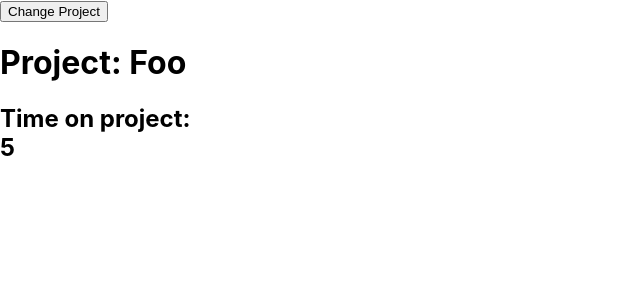
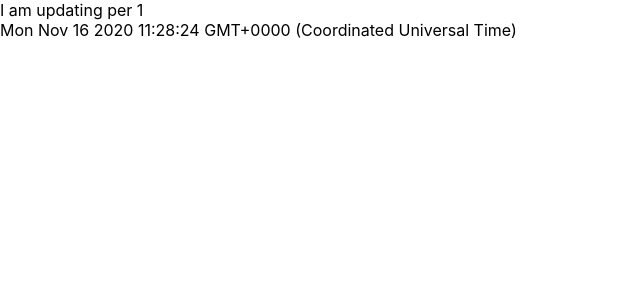
Before and after one commit to fireWinters/react-hook-demo, a React (Create React App) app: page / in a window 1280 px wide. Shown: the top 300 px of the page, without its empty margins (0-640 px from the left). Built offline with nearby package versions, Linux system fonts and the light colour scheme.

Commit message:
修改：不使用memo的情况下，子组件没有任何值的改变仍然会因为父组件的刷新而刷新

```diff
--- /dev/null
+++ b/src/Child.js
@@ -0,0 +1,7 @@
+import React from 'react';
+const Child = ({ seconds }) => {
+    console.log('I am rendering');
+    return <div>I am updating per {seconds}</div>
+
+}
+export default Child;
--- /dev/null
+++ b/src/MemoDemo.js
@@ -0,0 +1,23 @@
+import React, { Component } from 'react';
+import Child from './Child';
+class MemoDemo extends Component {
+    state = {
+        time: new Date()
+    }
+    componentDidMount() {
+        setInterval(() => {
+            this.setState({
+                time: new Date()
+            })
+        }, 1000);
+    }
+    render() {
+        return (
+            <div>
+                <Child seconds={1} />
+                {this.state.time.toString()}
+            </div>
+        )
+    }
+}
+export default MemoDemo;
--- a/src/index.js
+++ b/src/index.js
@@ -5,7 +5,8 @@ import './index.css';
 // import App from './TokenApp';
 // import App from './AppEffect';
 // import App from './TodoList';
-import App from './UseEffectDemo';
+// import App from './UseEffectDemo';
+import App from './MemoDemo';
 import reportWebVitals from './reportWebVitals';
 
 ReactDOM.render(
```
